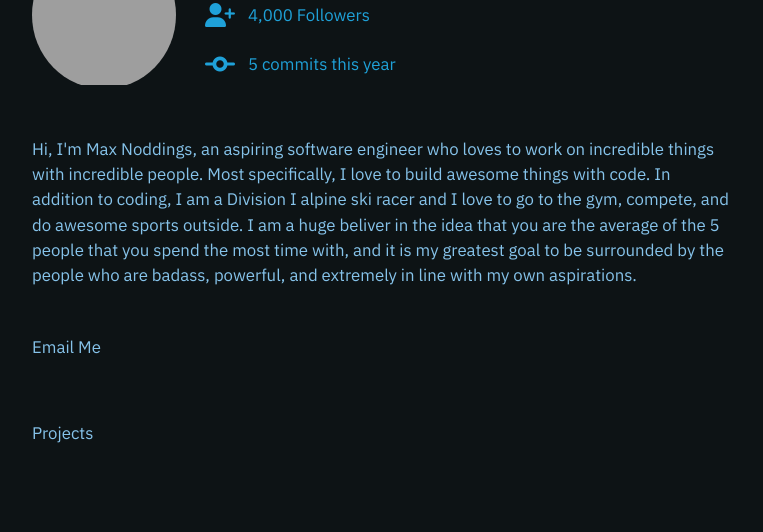
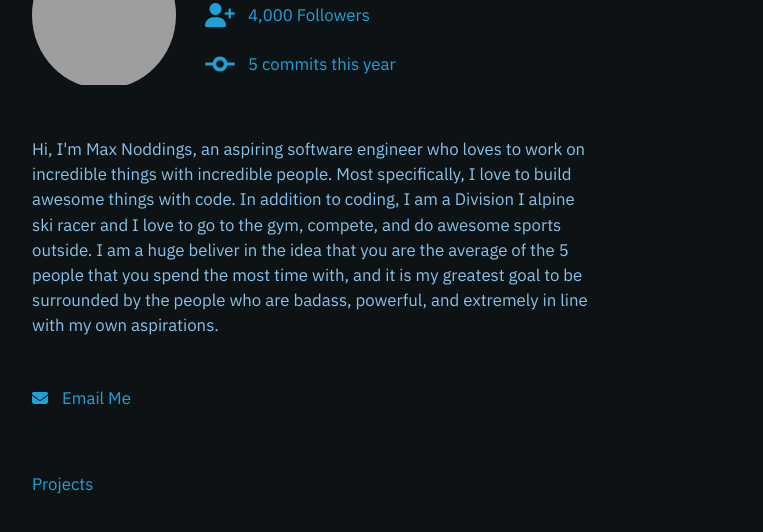
Before and after one commit to MaxNoddings/my-portfolio, a plain HTML site: page index.html in a window 1280 px wide. Shown: the part 310-842 px from the top of the page, without its empty margins (258-1021 px from the left). Before the commit the page ends 816 px from the top, so only its background shows below. Drawn offline with Linux system fonts and the light colour scheme; grey boxes are pictures that could not be loaded; a web font is replaced by a local one.

Commit message:
Day Three

```diff
--- a/index.html
+++ b/index.html
@@ -66,17 +66,16 @@
                 powerful, and extremely in line with my own aspirations.
             </p>
             <div>
-                <a>
+                <a class="outreach darkerText">
+                    <i class="fa-solid fa-envelope"></i>
                     <p>Email Me</p>
                 </a>
             </div>
         </section>
-        <section>
+        <section class="projectContainer">
             <!-- For Projects list the three or 4 most relevant or latest and then add a more link to a new page that has all the projects -->
-            <p>Projects</p>
-            <div>
-
-            </div>
+            <p class="darkerText">Projects</p>
+            <div class="projectItem"></div>
         </section>
     </main>
 </body>
--- a/styles.css
+++ b/styles.css
@@ -78,6 +78,7 @@ section {
 
 .statsContainer {
     display: flex;
+    flex-direction: column;
     align-items: stretch;
     gap: 24px;
 }
@@ -97,6 +98,7 @@ section {
 .stats {
     display: flex;
     flex-direction: column;
+    gap: 14px;
 }
 
 .stats>div {
@@ -119,3 +121,41 @@ section {
 .aboutMe {
     line-height: 1.5em;
 }
+
+.outreach {
+    display: flex;
+    align-items: center;
+    gap: 14px;
+    cursor: pointer;
+    width: fit-content;
+    margin-right: auto;
+}
+
+.projectContainer {
+    display: flex;
+    flex-direction: column;
+    gap: 24px;
+}
+
+.outreach:hover {
+    opacity: 0.7;
+}
+
+/*.outreach i {
+    transform: rotate(-360deg);
+}*/
+
+@media (min-width: 640px) {
+    .statsContainer {
+        flex-direction: row;
+    }
+
+    .stats {
+        gap: 0px;
+    }
+
+    .aboutMe {
+        width: 80%;
+        margin-right: auto;
+    }
+}
```
